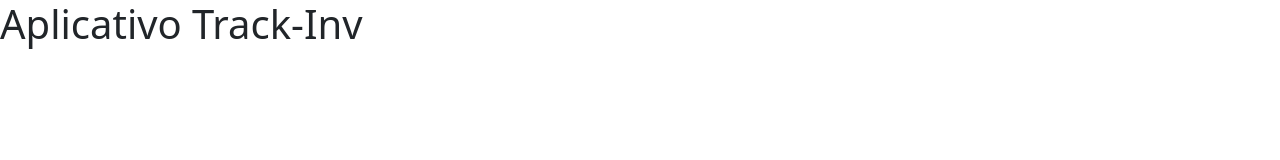
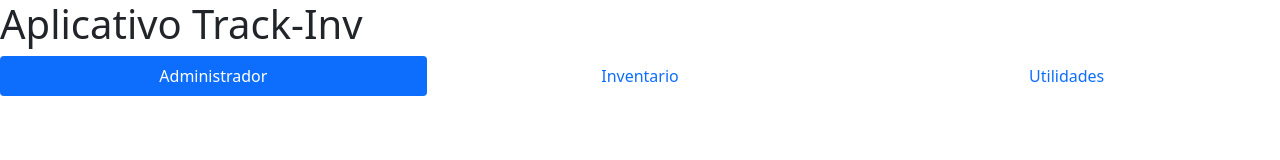
Before and after one commit to Carlosaleal/Prog_sitios_Web, a plain HTML site: page index.html in a window 1280 px wide. Drawn offline with nearby package versions, Linux system fonts and the light colour scheme.

Commit message:
Update index.html

```diff
--- a/index.html
+++ b/index.html
@@ -14,7 +14,12 @@
     <header>
         <h1>Aplicativo Track-Inv</h1>
     </header>
+    <nav class="nav nav-pills nav-justified">
+        <a class="nav-link active" aria-current="page" href="#">Administrador</a>
+        <a class="nav-link" href="#">Inventario</a>
+        <a class="nav-link" href="#">Utilidades</a>
 
+    </nav>
 </body>
 
 </html>
```
